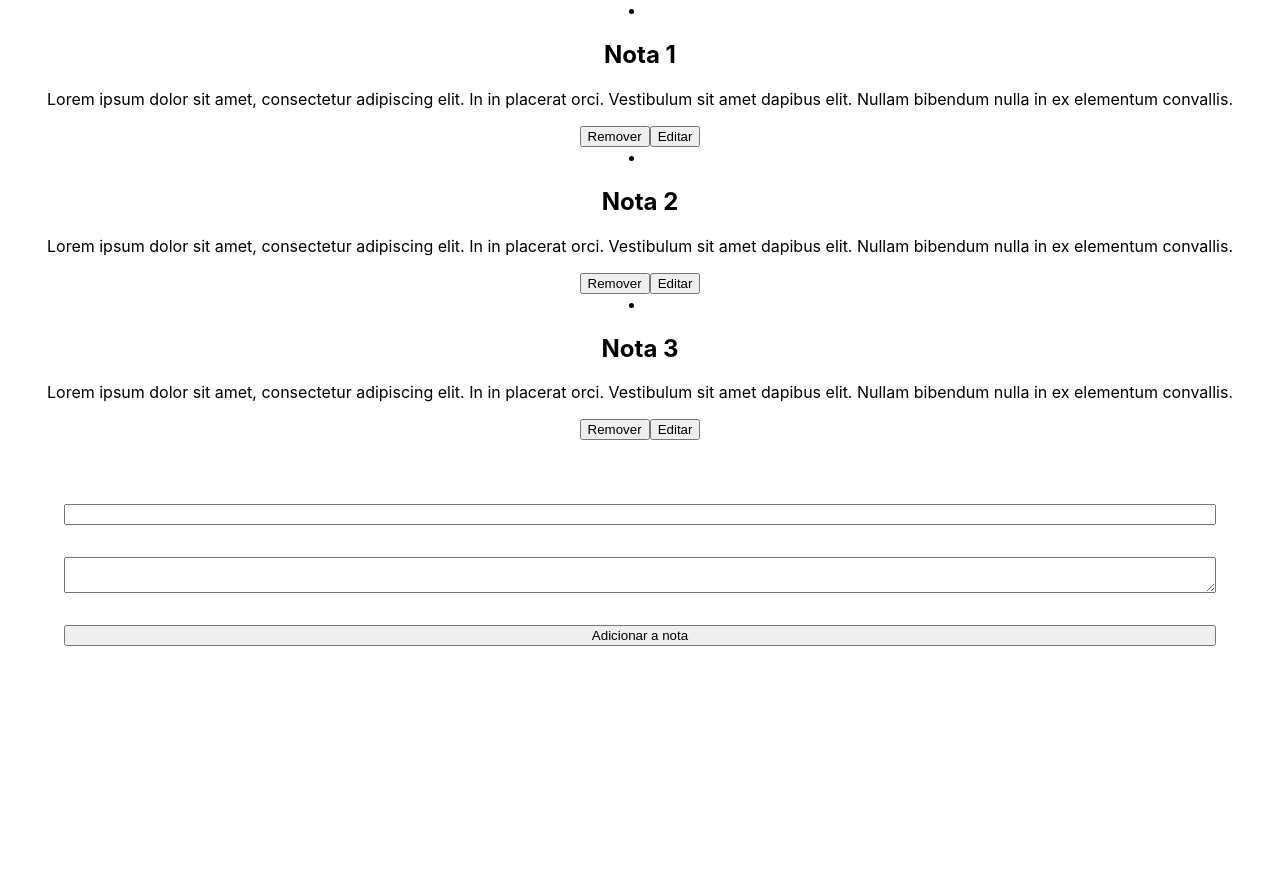
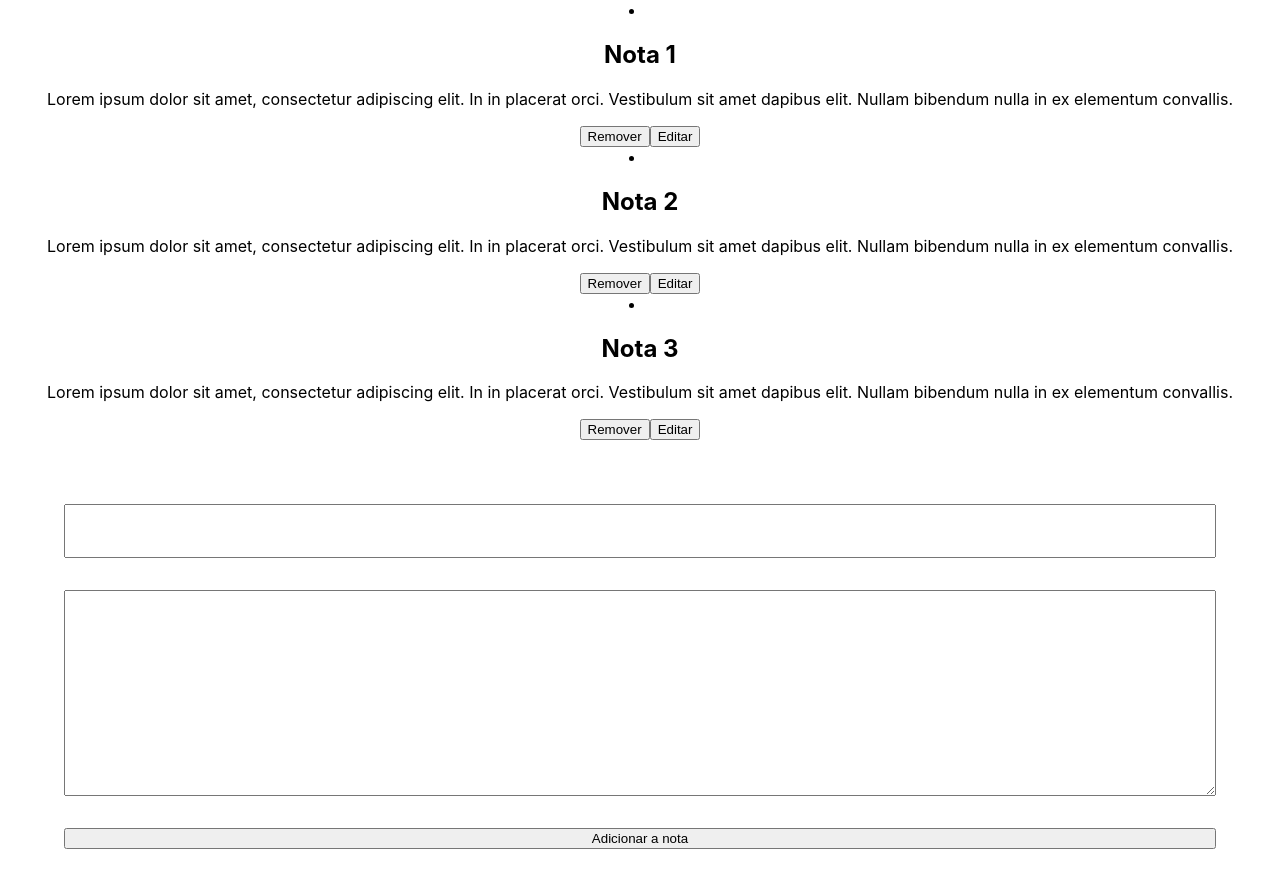
Before and after one commit to josedasilva123/revisaostate, a React (Create React App) app: page / in a window 1280 px wide. Shown: the top 888 px of the page. Before the commit the page ends 800 px from the top, so only its background shows below. Built offline with nearby package versions, Linux system fonts and the light colour scheme.

Commit message:
feat: criando classe para o form e renderização condicional

```diff
--- a/src/App.css
+++ b/src/App.css
@@ -36,3 +36,16 @@
     transform: rotate(360deg);
   }
 }
+
+.form{
+  display: flex;
+  flex-direction: column;
+  padding: 4rem;
+  gap: 2rem;
+}
+.form input{
+  height: 48px;
+}
+.form textarea{
+  min-height: 200px;
+}
--- a/src/App.js
+++ b/src/App.js
@@ -45,19 +45,29 @@ function App() {
     setNotes(newList);
   }
 
-  function selectNote(note){
+  function selectNote(note) {
     setCurrentNote(note);
   }
 
   return (
     <div className="App">
-      {currentNote && (
-        <EditForm currentNote={currentNote} setCurrentNote={setCurrentNote} notes={notes} setNotes={setNotes} />
+      {currentNote ? (
+        <EditForm
+          currentNote={currentNote}
+          setCurrentNote={setCurrentNote}
+          notes={notes}
+          setNotes={setNotes}
+        />
+      ) : (
+        <>
+          <NoteList
+            notes={notes}
+            handleRemove={handleRemove}
+            selectNote={selectNote}
+          />
+          <NoteForm submit={submit} />
+        </>
       )}
-      <NoteList notes={notes} handleRemove={handleRemove} selectNote={selectNote}/>
-      <NoteForm
-        submit={submit}
-      />
     </div>
   );
 }
--- a/src/components/NoteForm/index.jsx
+++ b/src/components/NoteForm/index.jsx
@@ -14,13 +14,9 @@ const NoteForm = ({submit}) => {
   return (
     <div>
         <form
+          class="form"
           onSubmit={handleSubmit(submit)}
-          style={{
-            display: "flex",
-            flexDirection: "column",
-            gap: "2rem",
-            padding: "4rem",
-          }}
+
         >
           <input
             type="text"
```
